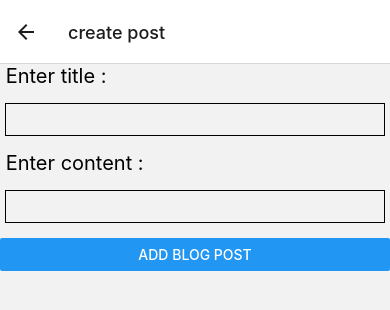
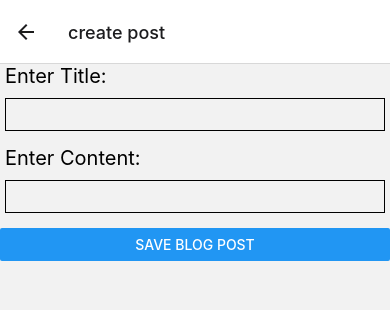
Before and after one commit to tahrer007/to-do-list, a React Native app in the folder todo/: screen /create in a window 390 px wide. Shown: the top 310 px of the page. Built offline with nearby package versions, Linux system fonts and the light colour scheme.

Commit message:
refacotor create post

```diff
--- a/todo/App.js
+++ b/todo/App.js
@@ -7,7 +7,7 @@ import IndexScreen from "./src/screens/indexScreen";
 import { BlogContext } from "./src/context/BlogContext";
 import ShowScreen from "./src/screens/showScreen";
 import CreateScreen from "./src/screens/CreateScreen";
-import EditScreen from "./src/screens/editScreen";
+import EditScreen from "./src/screens/EditScreen";
 import { FontAwesome } from "@expo/vector-icons";
 
 const Stack = createStackNavigator();
@@ -26,6 +26,16 @@ const blogReducer = (state, action) => {
     case "delete_blogPost":
       return state.filter((blogPost) => blogPost.id !== action.payLoad);
 
+    case "add_blogPost":
+      return [
+        ...state,
+        {
+          id: Math.floor(Math.random() * 999999),
+          title: action.payLoad.title,
+          content: action.payLoad.content,
+        },
+      ];
+
     default:
       return state;
   }
@@ -35,6 +45,10 @@ const app = () => {
   const [BlogPosts, dispatch] = useReducer(blogReducer, []);
   const addBlogPost = (post, callBack) => {
     dispatch({ type: "add_blogPost", payLoad: post });
+    callBack();
+  };
+  const editBlogPost = (post, callBack) => {
+    dispatch({ type: "edit_blogPost", payLoad: post });
     callBack;
   };
   const deleteBlogPost = (id) => {
@@ -66,9 +80,25 @@ const app = () => {
             options={{ title: "create post" }}
           />
           <Stack.Screen
+            name="edit"
+            component={EditScreen}
+            options={{ title: "edit post" }}
+          />
+          <Stack.Screen
             name="show"
             component={ShowScreen}
-            options={{ title: "details" }}
+            options={({ navigation, route }) => ({
+              title: "details",
+              headerRight: () => (
+                <TouchableOpacity
+                  onPress={() =>
+                    navigation.navigate("edit", { id: route.params.id })
+                  }
+                >
+                  <FontAwesome name="edit" size={24} color="black" />
+                </TouchableOpacity>
+              ),
+            })}
           />
         </Stack.Navigator>
       </NavigationContainer>
--- /dev/null
+++ b/todo/src/components/BlogPostForm.js
@@ -0,0 +1,61 @@
+import React, { useState } from "react";
+import { View, Text, StyleSheet, TextInput, Button } from "react-native";
+
+const BlogPostForm = ({ onSubmit, intialValue }) => {
+  console.log(intialValue);
+  let inTitle = "";
+  let inContent = "";
+  if (intialValue) {
+    inTitle = intialValue.title;
+    inContent = intialValue.content;
+  }
+
+  const [title, setTitle] = useState(inTitle);
+  const [content, setContent] = useState(inContent);
+
+  return (
+    <View>
+      <Text style={styles.label}>Enter Title:</Text>
+      <TextInput
+        style={styles.input}
+        value={title}
+        onChangeText={(text) => setTitle(text)}
+      />
+      <Text style={styles.label}>Enter Content:</Text>
+      <TextInput
+        style={styles.input}
+        value={content}
+        onChangeText={(text) => setContent(text)}
+      />
+      <Button
+        title="Save Blog Post"
+        onPress={() => onSubmit({ title, content })}
+      />
+    </View>
+  );
+};
+
+const styles = StyleSheet.create({
+  input: {
+    fontSize: 18,
+    borderWidth: 1,
+    borderColor: "black",
+    marginBottom: 15,
+    padding: 5,
+    margin: 5,
+  },
+  label: {
+    fontSize: 20,
+    marginBottom: 5,
+    marginLeft: 5,
+  },
+});
+//not working
+/*BlogPostForm.defaultProps = {
+  intialValues: {
+    title: "sds",
+    content: "sds",
+  },
+};*/
+
+export default BlogPostForm;
--- a/todo/src/screens/CreateScreen.js
+++ b/todo/src/screens/CreateScreen.js
@@ -1,50 +1,15 @@
 import React, { useState, useContext } from "react";
-import { View, Text, TextInput, StyleSheet, Button } from "react-native";
 import { BlogContext } from "../context/BlogContext";
+import BlogPostForm from "../components/BlogPostForm";
 const CreateScreen = ({ navigation }) => {
-  const [title, setTitle] = useState("");
-  const [content, setContent] = useState("");
   const { addBlogPost } = useContext(BlogContext);
-
   return (
-    <View>
-      <Text style={styles.label}> Enter title : </Text>
-      <TextInput
-        style={styles.input}
-        value={title}
-        onChangeText={(text) => setTitle(text)}
-      />
-
-      <Text style={styles.label}> Enter content : </Text>
-      <TextInput
-        value={content}
-        style={styles.input}
-        onChangeText={(text) => setContent(text)}
-      />
-      <Button
-        title="add blog post"
-        onPress={() => {
-          addBlogPost({ title, content }, () => {
-            navigation.goBack();
-          });
-        }}
-      />
-    </View>
-    //navigation.goBack()
+    <BlogPostForm
+      onSubmit={(post) => {
+        addBlogPost(post, () => navigation.goBack());
+      }}
+    />
   );
 };
-const styles = StyleSheet.create({
-  input: {
-    fontSize: 18,
-    borderWidth: 1,
-    borderColor: "black",
-    marginBottom: 15,
-    padding: 5,
-    margin: 5,
-  },
-  label: {
-    fontSize: 20,
-    marginBottom: 10,
-  },
-});
+
 export default CreateScreen;
--- a/todo/src/screens/editScreen.js
+++ b/todo/src/screens/editScreen.js
@@ -1,29 +1,22 @@
-import React, { useState, useContext } from "react";
-import { View, Text, TextInput, StyleSheet, Button } from "react-native";
+import React, { useContext } from "react";
 import { BlogContext } from "../context/BlogContext";
-const EditScreen = () => {
-  const [title, setTitle] = useState("");
-  const [content, setContent] = useState("");
-  const { addBlogPost } = useContext(BlogContext);
+import { View, Text, StyleSheet, TextInput, Button } from "react-native";
+import BlogPostForm from "../components/BlogPostForm";
+
+const EditScreen = ({ route }) => {
+  const id = route.params.id;
+  const { data } = useContext(BlogContext);
+  const blogPost = data.find((blogPost) => blogPost.id === id);
 
   return (
-    <View>
-      <Text>editScreen</Text>
-    </View>
+    <BlogPostForm
+      intialValues={{ title: blogPost.title, content: blogPost.content }}
+      onSubmit={(post) => {
+        addBlogPost(post, () => navigation.goBack());
+      }}
+    />
   );
 };
-const styles = StyleSheet.create({
-  input: {
-    fontSize: 18,
-    borderWidth: 1,
-    borderColor: "black",
-    marginBottom: 15,
-    padding: 5,
-    margin: 5,
-  },
-  label: {
-    fontSize: 20,
-    marginBottom: 10,
-  },
-});
+const styles = StyleSheet.create({});
+
 export default EditScreen;
```
